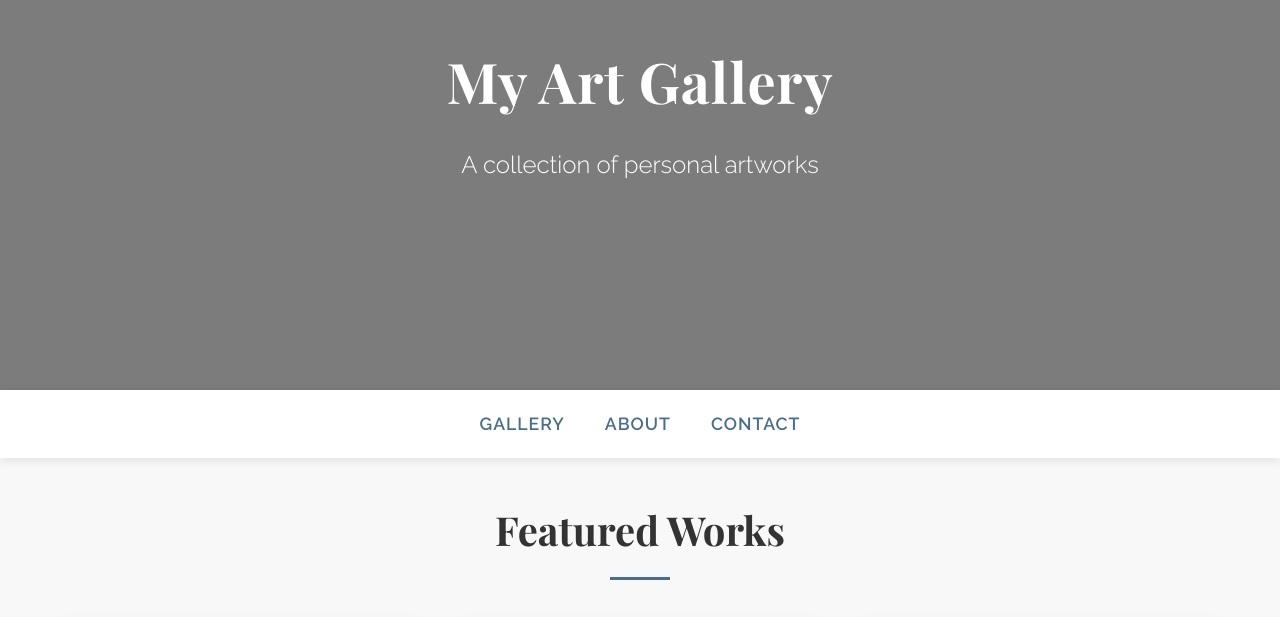
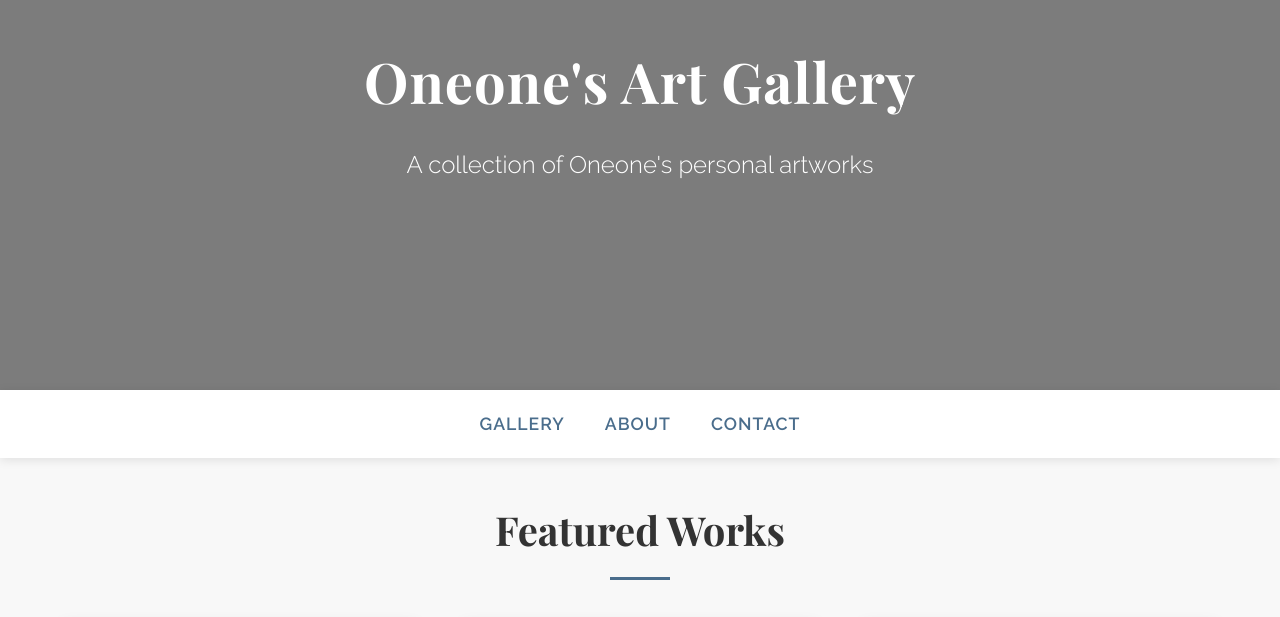
Before and after one commit to Oneone-1988/Oneone-1988.github.io, a plain HTML site: page index.html in a window 1280 px wide. Shown: the part 170-787 px from the top of the page. Drawn offline with nearby package versions, Linux system fonts and the light colour scheme.

Commit message:
Update index.html

```diff
--- a/index.html
+++ b/index.html
@@ -13,8 +13,8 @@
     <header>
         <div class="hero">
             <div class="hero-content">
-                <h1>My Art Gallery</h1>
-                <p>A collection of personal artworks</p>
+                <h1>Oneone's Art Gallery</h1>
+                <p>A collection of Oneone's personal artworks</p>
             </div>
         </div>
         <nav>
```
